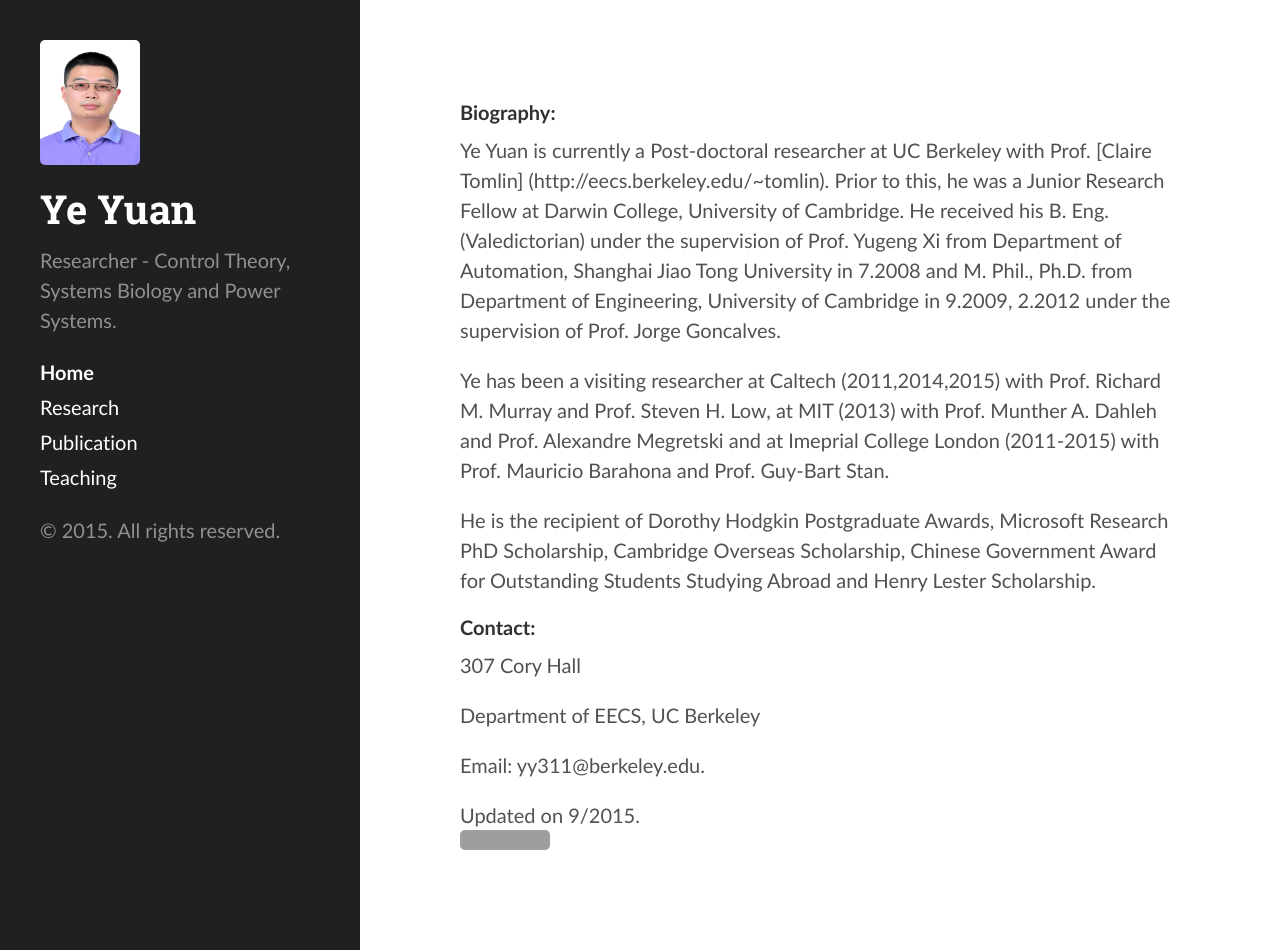
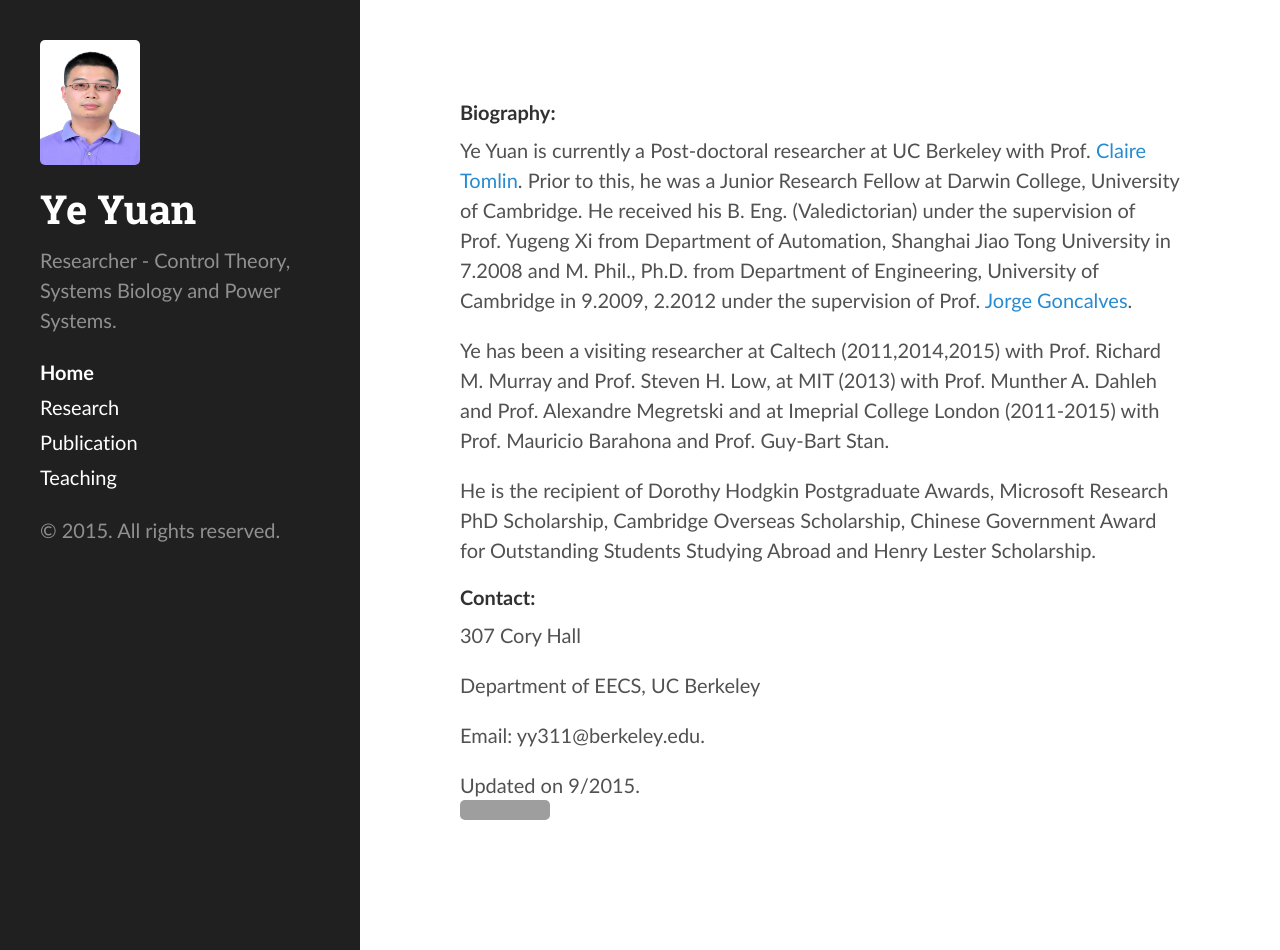
Before and after one commit to yy311/yy311.github.io, a Jekyll site: the page built from index.md, in a window 1280 px wide and 950 px high. Built offline with Jekyll 4.4.1, drawn with Linux system fonts in a browser that asks for light colours; some of the changed lines change nothing that is shown; grey boxes are pictures that could not be loaded.

Commit message:
Update index.md

```diff
--- a/index.md
+++ b/index.md
@@ -5,7 +5,7 @@
 
 ####Biography:
 
-Ye Yuan is currently a Post-doctoral researcher at UC Berkeley with Prof. [Claire Tomlin] (http://eecs.berkeley.edu/~tomlin). Prior to this, he was a Junior Research Fellow at Darwin College, University of Cambridge. He received his B. Eng. (Valedictorian) under the supervision of Prof. Yugeng Xi from Department of Automation, Shanghai Jiao Tong University in 7.2008 and M. Phil., Ph.D. from Department of Engineering, University of Cambridge in 9.2009, 2.2012 under the supervision of Prof. Jorge Goncalves.
+Ye Yuan is currently a Post-doctoral researcher at UC Berkeley with Prof. [Claire Tomlin](http://eecs.berkeley.edu/~tomlin). Prior to this, he was a Junior Research Fellow at Darwin College, University of Cambridge. He received his B. Eng. (Valedictorian) under the supervision of Prof. Yugeng Xi from Department of Automation, Shanghai Jiao Tong University in 7.2008 and M. Phil., Ph.D. from Department of Engineering, University of Cambridge in 9.2009, 2.2012 under the supervision of Prof. [Jorge Goncalves](http://www-control.eng.cam.ac.uk/Homepage/officialweb.php?id=5).
 
 Ye has been a visiting researcher at Caltech (2011,2014,2015) with Prof. Richard M. Murray and Prof. Steven H. Low, at MIT (2013) with Prof. Munther A. Dahleh and Prof. Alexandre Megretski and at Imeprial College London (2011-2015) with Prof. Mauricio Barahona and Prof. Guy-Bart Stan.
 
```
